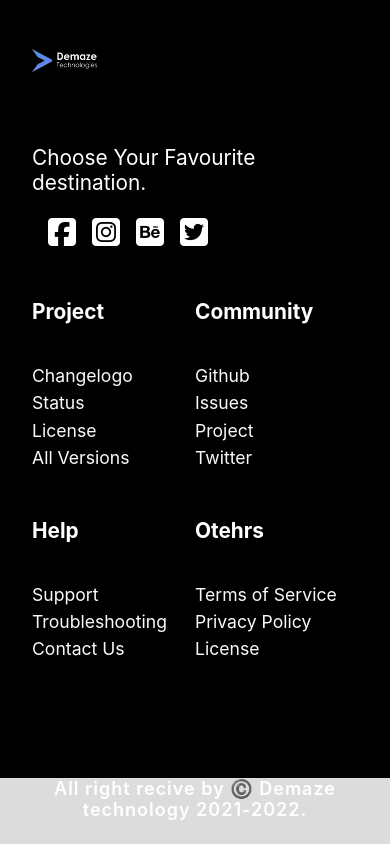
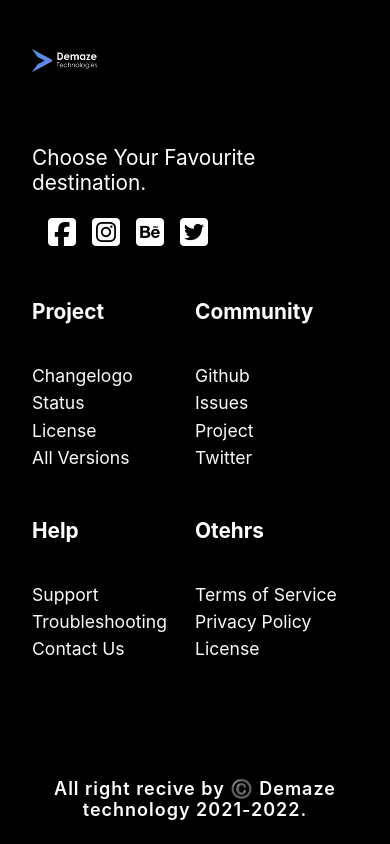
Before and after one commit to MEETSIDHDHAPURA/Demaze-Techonology-Marketing, a React (Create React App) app: page / in a window 390 px wide. Shown: the part 2530-3374 px from the top of the page. Built offline with nearby package versions, Linux system fonts and the light colour scheme.

Commit message:
fix:foooter

```diff
--- a/src/Components/FooterStyle.css
+++ b/src/Components/FooterStyle.css
@@ -84,7 +84,7 @@
     }
     .right{
         margin: 3rem 0rem 0rem 0rem;
-        background: #ffffffdc;
+        background: #000;
         width: auto;
     }
     .Footer-logo img{
```
